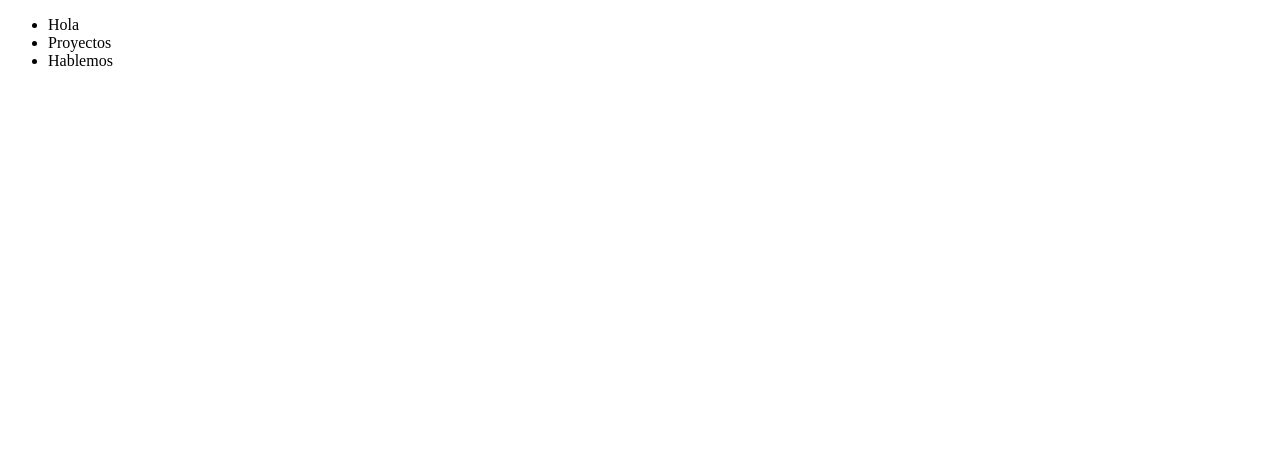
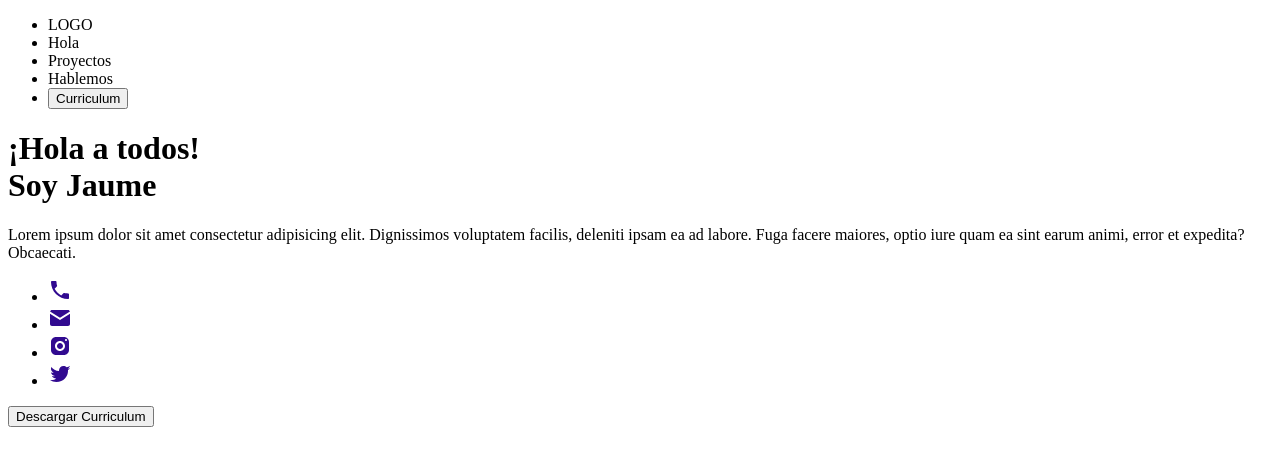
Before and after one commit to Emily-Callejas/Mi-primer-HTML, a plain HTML site: page index.html in a window 1280 px wide. Drawn offline with Linux system fonts and the light colour scheme.

Commit message:
incluyendo imágenes e iconos

```diff
--- a/index.html
+++ b/index.html
@@ -4,14 +4,29 @@
 <head>
     <title>Hola soy Jaume</title>
     <meta charset="utf-8">
+    <link rel="icon" href="./Imagenes/hola.png" type="image/png">
 </head>
 
 <body>
     <nav>
         <ul>
-            <li><a href="#"></a>Hola</li>
-            <li><a href="#"></a>Proyectos</li>
-            <li><a href="#"></a>Hablemos</li>
+            <li> LOGO </li>
+            <li><a href="#"></a> Hola </li>
+            <li><a href="#"></a> Proyectos </li>
+            <li><a href="#"></a> Hablemos </li>
+            <li><button> Curriculum </button></li>
         </ul>
     </nav>
+    <div class="card" id="sección-Presentacion">
+        <h1>¡Hola a todos! <br> Soy Jaume</h1>
+        <p>Lorem ipsum dolor sit amet consectetur adipisicing elit. Dignissimos voluptatem facilis, deleniti ipsam ea ad labore. Fuga facere maiores, optio iure quam ea sint earum animi, error et expedita? Obcaecati.</p>
+        <ul>
+            <li><img src="./iconos/icon-phone.svg"/></li>
+            <li><img src="./iconos/icon-important_mail.svg"/></li>
+            <li><img src="./iconos/icon-instagram.svg"/></li>
+            <li><img src="./iconos/icon-twitter_squared.svg"/></li>
+        </ul>
+        <button> Descargar Curriculum </button>
+
+    </div>
 </body>
```
Also changed, not shown: Imágenes/user.png (added), iconos/hola.png (added), iconos/icon-important_mail.svg (added), iconos/icon-instagram.svg (added), iconos/icon-phone.svg (added), iconos/icon-twitter_squared.svg (added).
